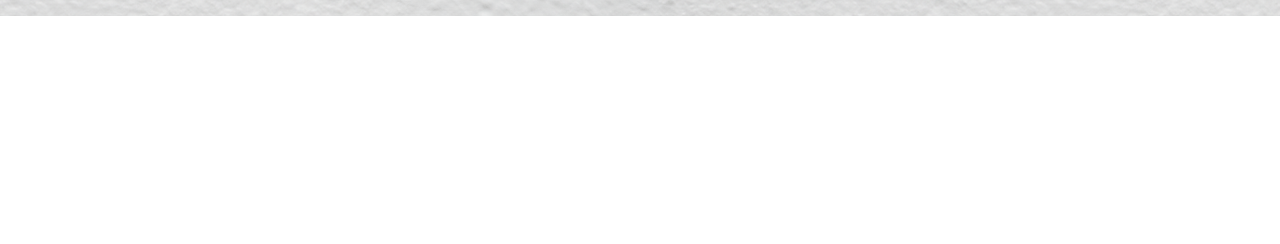
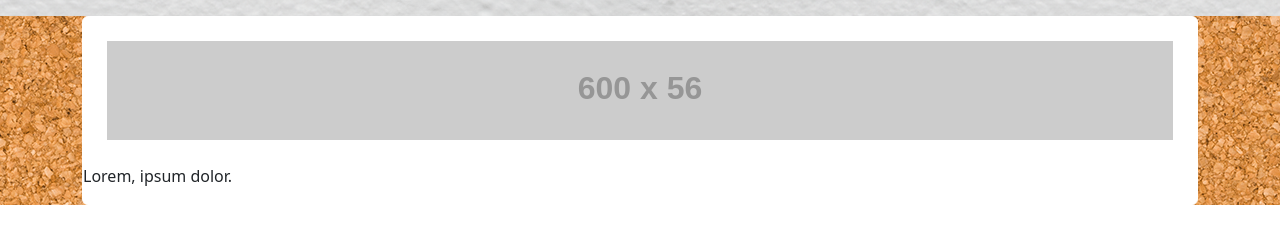
Before and after one commit to Gargenziano03/js-photo-blog, a plain HTML site: page index.html in a window 1280 px wide. Shown: the part 64-308 px from the top of the page. Drawn offline with nearby package versions, Linux system fonts and the light colour scheme; placeholder pictures from the web are drawn by us; a web font is replaced by a local one.

Commit message:
add card

```diff
--- a/index.html
+++ b/index.html
@@ -25,12 +25,20 @@
 
 <body>
     <header>
-        <h1 class="text-center p-3">ESTATE '24</h1>
+        <h1 class="text-center p-3 m-0">ESTATE '24</h1>
     </header>
     <!--header-->
     <main>
         <div class="container">
             <div class="row">
+                <div class="col 4">
+                    <div class="card border-white  ">
+
+
+                        <img class="p-4" src="https://via.placeholder.com/600/56a8c2" alt="">
+                        <p>Lorem, ipsum dolor.</p>
+                    </div>
+                </div>
             </div>
         </div>
     </main>
```
